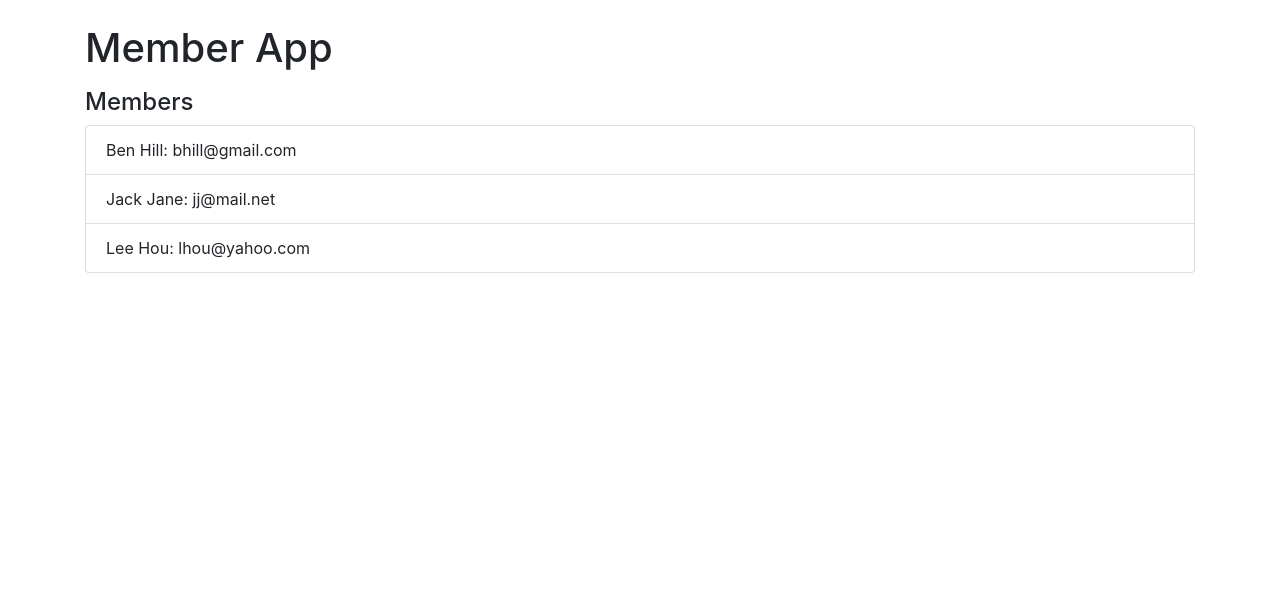
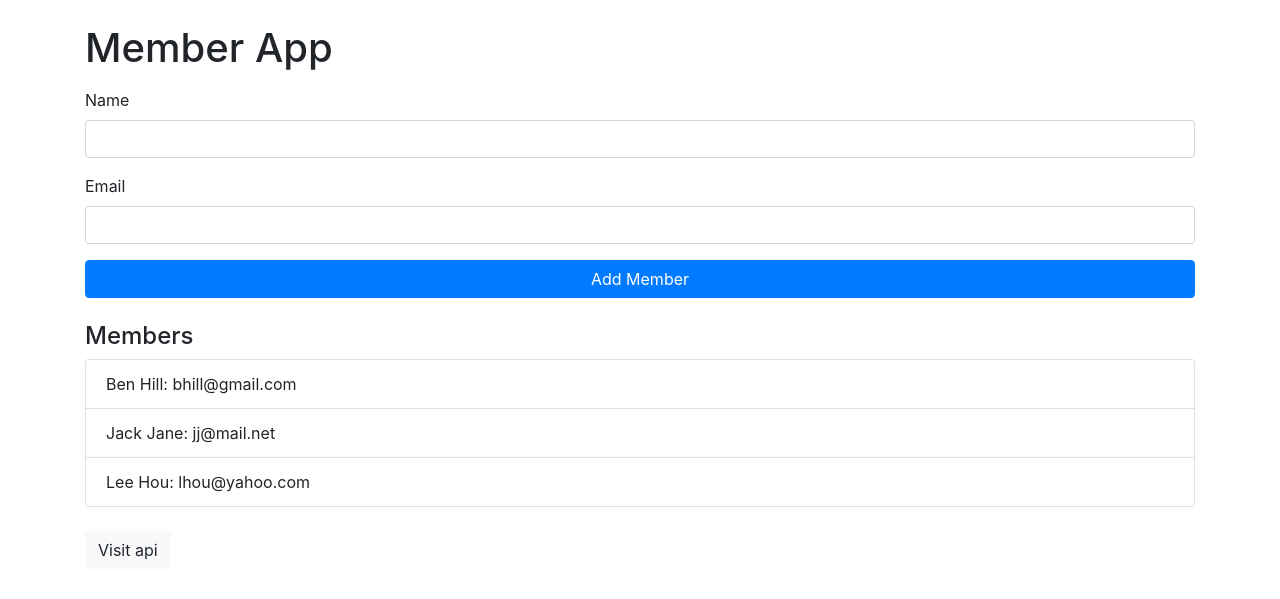
Before and after one commit to NotTooTechy/express_api, a Node server app: page / in a window 1280 px wide. Shown: the top 599 px of the page. Run offline with Node 20, Linux system fonts and the light colour scheme; some libraries are stand-ins or nearby versions.

Commit message:
Added Post form

```diff
--- a/routes/api/members.js
+++ b/routes/api/members.js
@@ -35,7 +35,8 @@ router.post('/', (req, res) => {
 	};
 	members.push(new_member);
 	// member.save(new_member); ... database way
-	res.json(members);
+	//res.json(members);
+	res.redirect('/');
 });
 
 // Update a member
--- a/views/index.handlebars
+++ b/views/index.handlebars
@@ -1,7 +1,20 @@
 <h1 class="text-centre mb-3">{{title}}</h1>
+
+<form action="/api/members" method="POST" class="mb-4">
+	<div class="form-group">
+		<label for="name">Name</label>
+		<input type="text" name="name" class="form-control">
+	</div>
+	<div class="form-group">
+		<label for="email">Email</label>
+		<input type="email" name="email" class="form-control">
+	</div>
+	<input type="submit" value="Add Member" class="btn btn-primary btn-block">
+</form>
 <h4>Members</h4>
 <ul class="list-group">
 	{{#each members_dict}}
 		<li class="list-group-item" >{{this.name}}: {{this.email}}</li>
 	{{/each}}
 </ul>
+<a href="/api/members" class="btn btn-light mt-4">Visit api</a>
```
